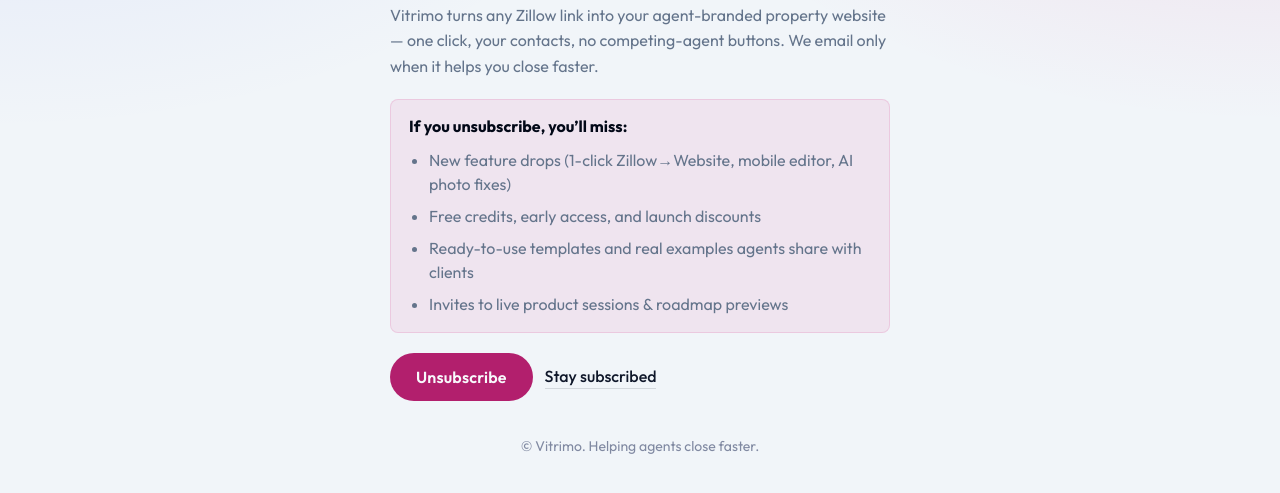
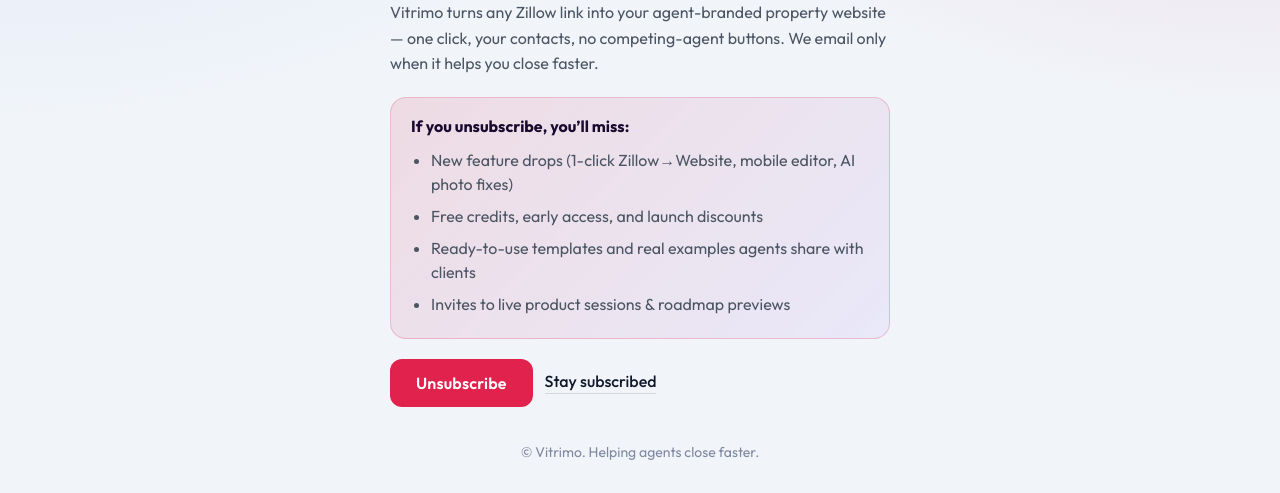
Before and after one commit to artemartsokolov/unsub-page, a plain HTML site: page index.html in a window 1280 px wide. Shown: the part 310-803 px from the top of the page. Drawn offline with Linux system fonts and the light colour scheme.

Commit message:
Update index.html

```diff
--- a/index.html
+++ b/index.html
@@ -33,7 +33,7 @@
       body {
         margin: 0;
         font-family: "Outfit", sans-serif;
-        color: var(--foreground);
+        color: #4b5563;
         background:
           radial-gradient(120% 120% at 100% 0%, rgba(214, 42, 125, 0.16), transparent 45%),
           radial-gradient(100% 100% at 0% 0%, rgba(68, 96, 250, 0.12), transparent 55%),
@@ -68,7 +68,7 @@
         font-size: clamp(26px, 8vw, 36px);
         line-height: 1.1;
         margin: 0;
-        color: var(--foreground);
+        color: #19092f;
         font-weight: 500;
       }
 
@@ -76,20 +76,21 @@
         margin: 0;
         font-size: 16px;
         line-height: 1.6;
-        color: var(--muted-foreground);
+        color: #4b5563;
       }
 
       .highlight {
-        background: rgba(214, 42, 125, 0.08);
-        color: var(--foreground);
-        padding: 16px 18px;
-        border-radius: calc(var(--radius) - 4px);
-        border: 1px solid rgba(214, 42, 125, 0.15);
+        position: relative;
+        padding: 18px 20px 22px;
+        border-radius: 16px;
+        border: 1px solid rgba(225, 34, 77, 0.22);
+        background: linear-gradient(135deg, rgba(225, 34, 77, 0.12), rgba(140, 96, 255, 0.08));
       }
 
       .highlight strong {
         display: block;
         margin-bottom: 12px;
+        color: #19092f;
       }
 
       .highlight ul {
@@ -97,7 +98,7 @@
         padding-left: 20px;
         display: grid;
         gap: 8px;
-        color: var(--muted-foreground);
+        color: #4b5563;
       }
 
       .highlight li {
@@ -117,20 +118,20 @@
         align-items: center;
         gap: 8px;
         padding: 14px 26px;
-        border-radius: 999px;
+        border-radius: 12px;
         font-weight: 600;
         letter-spacing: 0.01em;
         cursor: pointer;
         border: none;
-        background: var(--primary);
-        color: var(--primary-foreground);
-        transition: transform 0.15s ease, box-shadow 0.15s ease, filter 0.2s ease;
+        background: #e1224d;
+        color: #fff;
+        transition: transform 0.15s ease, filter 0.15s ease;
         text-decoration: none;
       }
 
       label[for="unsubscribe-toggle"]:hover {
         transform: translateY(-1px);
-        box-shadow: 0 12px 25px -12px rgba(214, 42, 125, 0.6);
+        filter: brightness(1.05);
       }
 
       label[for="unsubscribe-toggle"]:focus-visible {
```
